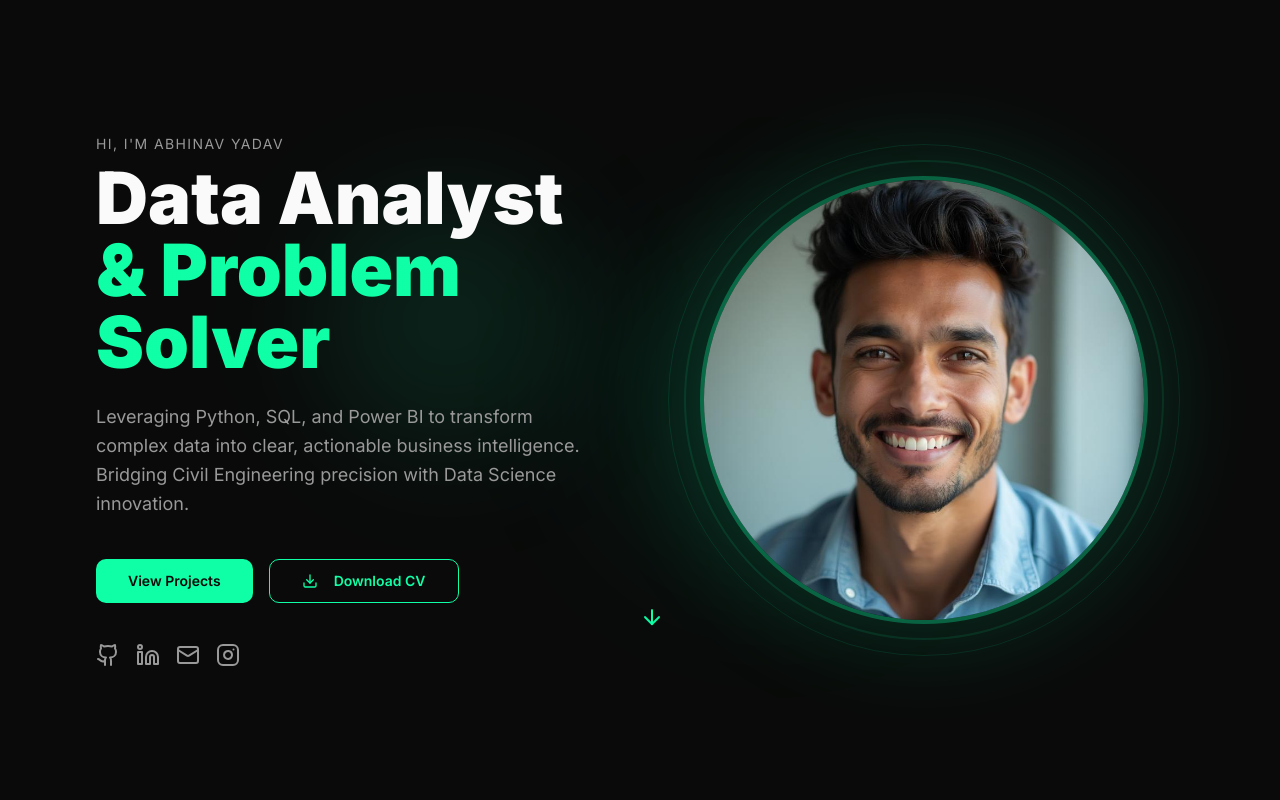
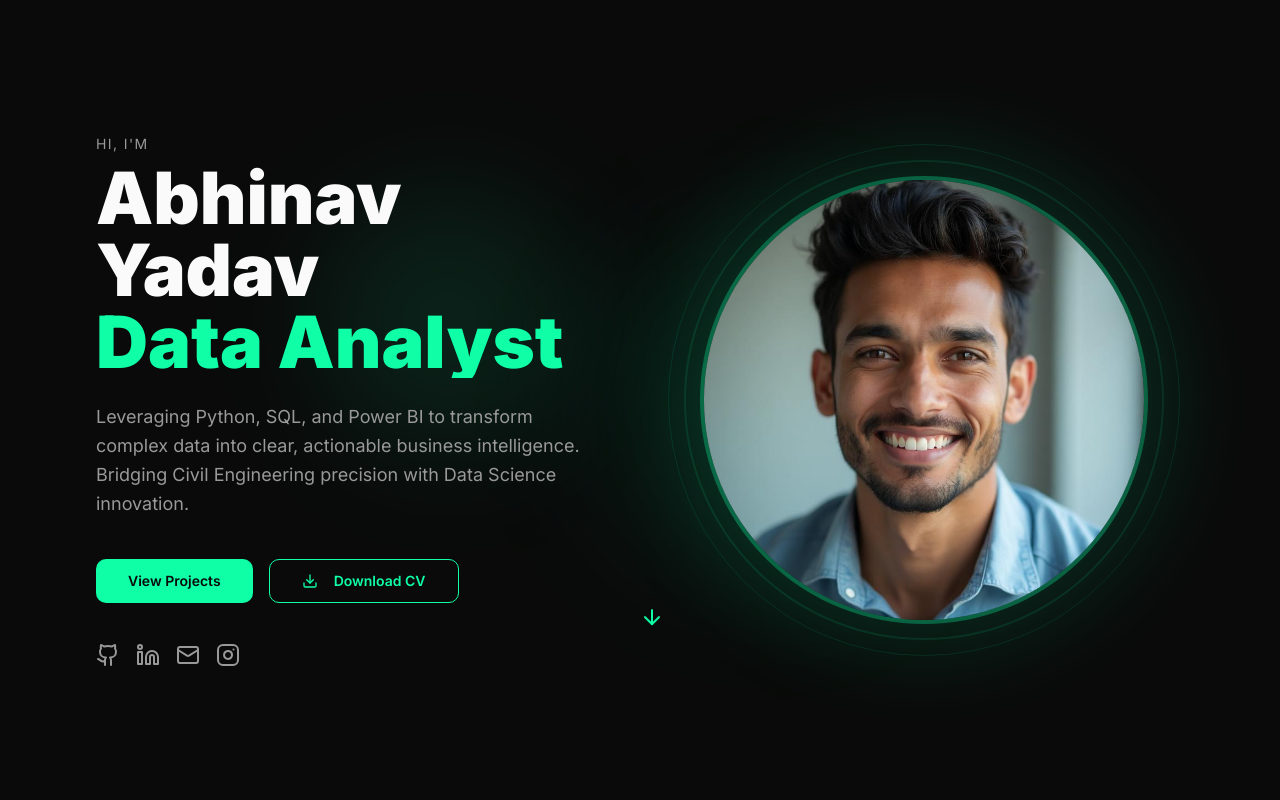
Before and after one commit to Abhinavyadav01/abhinav-data-greens, a React (Vite) app: page / in a window 1280 px wide. Shown: the top 800 px of the page. Built offline with nearby package versions, Linux system fonts and the light colour scheme; the HTML template or start-up script is replaced by a standard one.

Commit message:
Refactor Hero Section

```diff
--- a/src/components/Hero.tsx
+++ b/src/components/Hero.tsx
@@ -21,10 +21,10 @@ const Hero = () => {
           {/* Left side - Content */}
           <div className="space-y-6 animate-slide-in-left">
             <div className="space-y-2">
-              <p className="text-muted-foreground text-sm tracking-widest uppercase">Hi, I'm Abhinav Yadav</p>
+              <p className="text-muted-foreground text-sm tracking-widest uppercase">Hi, I'm</p>
               <h1 className="text-5xl md:text-6xl lg:text-7xl font-black leading-tight">
-                Data Analyst
-                <span className="block text-gradient">& Problem Solver</span>
+                Abhinav Yadav
+                <span className="block text-gradient">Data Analyst</span>
               </h1>
             </div>
 
```
